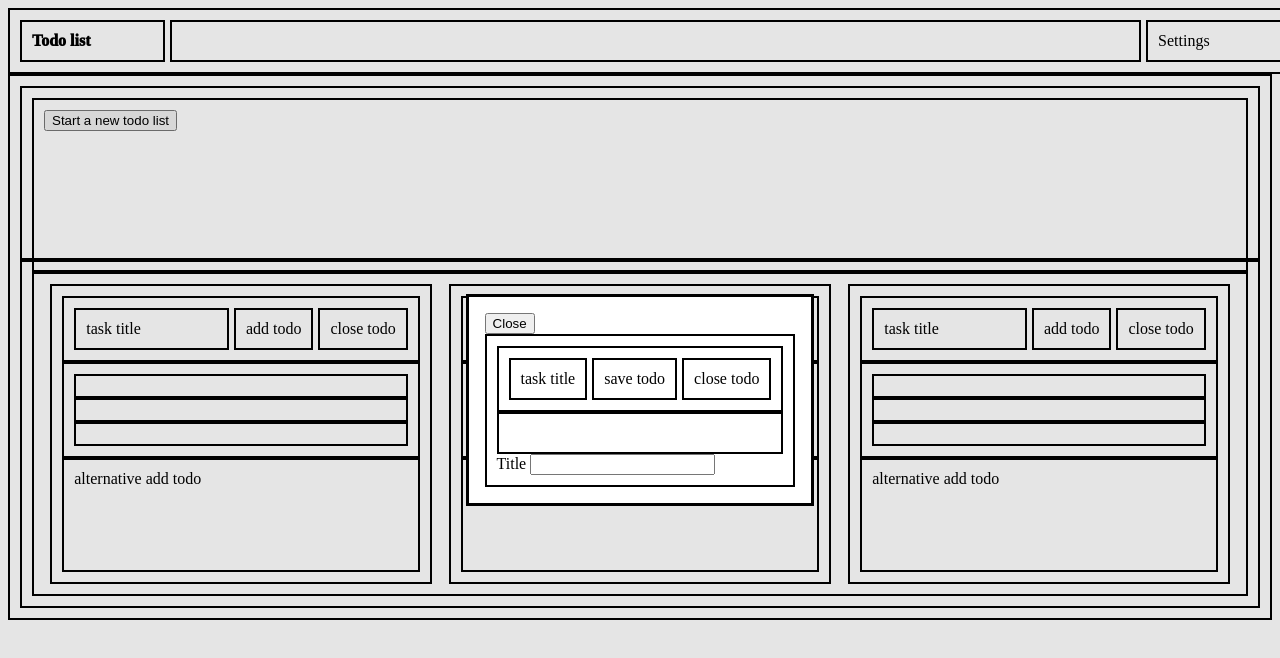
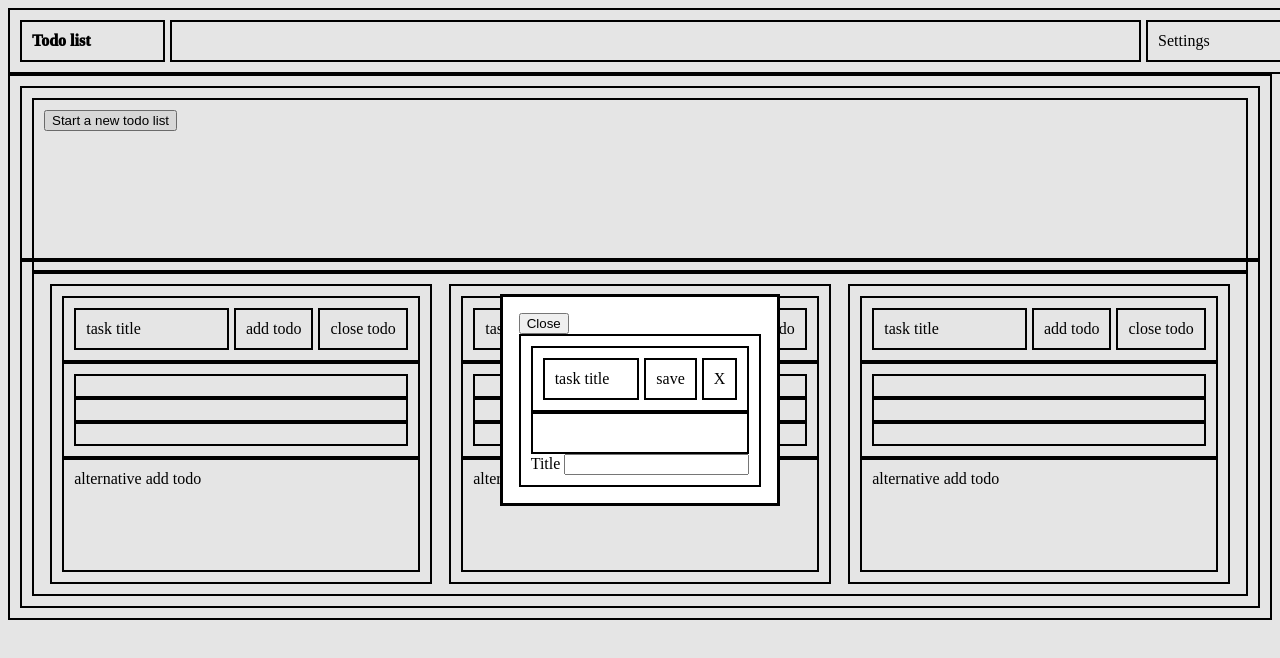
Before and after one commit to charliewturner/project-todo-list, a plain HTML site: page index.html in a window 1280 px wide. Both pictures are taken after a click on the button "Start a new todo list". Drawn offline with Linux system fonts and the light colour scheme.

Commit message:
Make title editable

```diff
--- a/index.html
+++ b/index.html
@@ -26,9 +26,9 @@
                         <form action="" method="get">
                             <div class="project-banner">
 
-                                <div class="project-title">task title</div>
-                                <div class="project-save">save todo</div>
-                                <div class="project-close">close todo</div>
+                                <div class="project-title" contenteditable="true">task title</div>
+                                <div class="project-save">save</div>
+                                <div class="project-close">X</div>
                             </div>
 
                             <div class="editable" contenteditable="true"></div>
```
